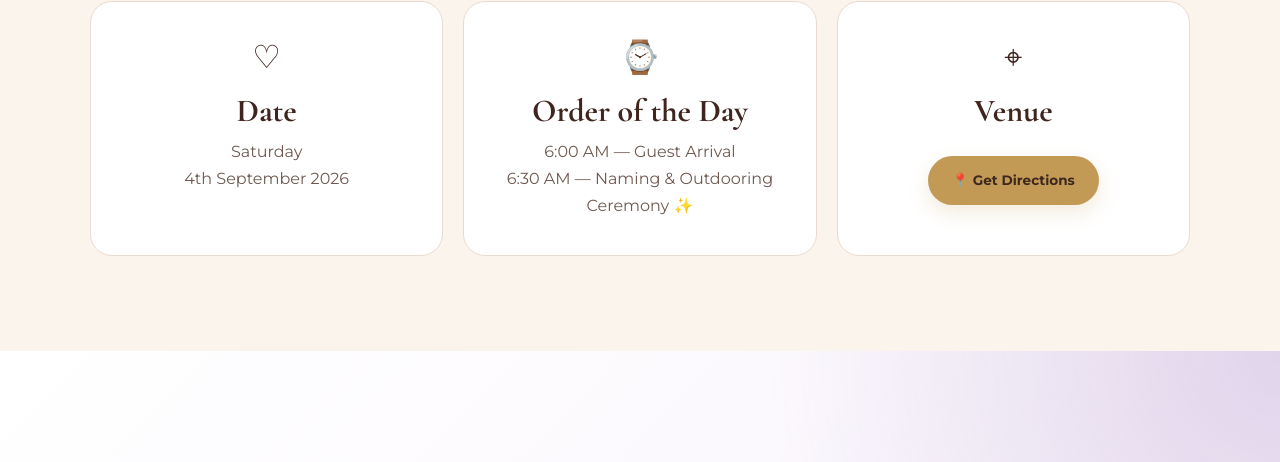
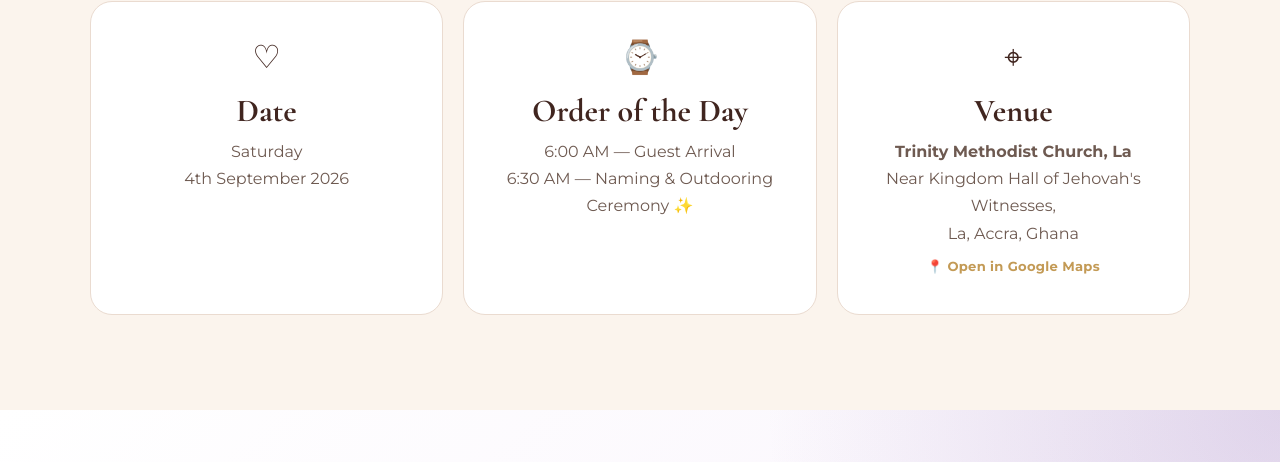
Before and after one commit to dp786950/naming-ceremony, a plain HTML site: page index.html in a window 1280 px wide. Shown: the part 2674-3136 px from the top of the page. Drawn offline with nearby package versions, Linux system fonts and the light colour scheme.

Commit message:
Update index.html

```diff
--- a/index.html
+++ b/index.html
@@ -320,28 +320,6 @@
       line-height: 1.7;
       color: #6e5a51;
     }
-    .directions-button {
-  display: inline-flex;
-  align-items: center;
-  justify-content: center;
-  gap: 8px;
-  margin-top: 18px;
-  padding: 13px 24px;
-  background: var(--gold);
-  color: #3d281f;
-  border-radius: 50px;
-  font-size: .85rem;
-  font-weight: 700;
-  text-decoration: none;
-  transition: .3s ease;
-  box-shadow: 0 8px 20px rgba(195,154,85,.2);
-}
-
-.directions-button:hover {
-  background: var(--brown);
-  color: white;
-  transform: translateY(-3px);
-}
 
     .venue-link {
       display: inline-block;
@@ -730,13 +708,17 @@
           <div class="detail-icon">⌖</div>
           <h3>Venue</h3>
           <p><a
-   href="https://www.google.com/maps/search/?api=1&query=Trinity+Methodist+Church%2C+La%2C+Ghana"
+  href="https://maps.app.goo.gl/7two2UQyUuPgfrQMA"
   target="_blank"
   rel="noopener noreferrer"
-  class="directions-button"
-  aria-label="Get directions to Trinity Methodist Church, La, Ghana"
+  class="venue-link"
+  aria-label="Open Trinity Methodist Church, La, Ghana in Google Maps"
 >
-  📍 Get Directions
+  <strong>Trinity Methodist Church, La</strong><br>
+  Near Kingdom Hall of Jehovah's Witnesses,<br>
+  La, Accra, Ghana<br>
+
+  <span>📍 Open in Google Maps</span>
 </a>
           </p>
         </div>
```
